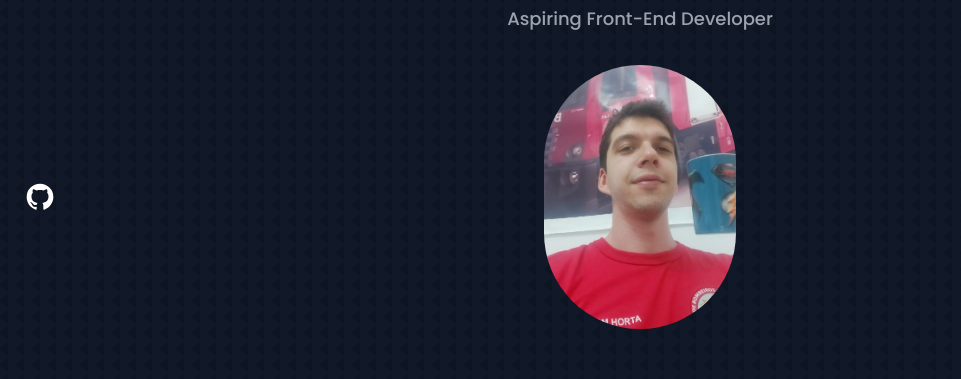
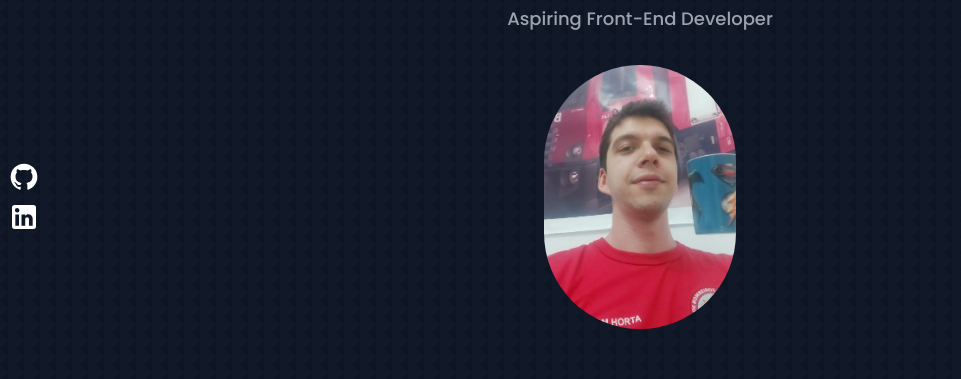
Before and after one commit to eduhorta/portfolio2k23, a React (Vite) app: page / in a window 1280 px wide. Shown: the part 155-534 px from the top of the page, without its empty margins (0-961 px from the left). Built offline with nearby package versions, Linux system fonts and the light colour scheme.

Commit message:
insert linkedin

```diff
--- a/src/components/Header.jsx
+++ b/src/components/Header.jsx
@@ -8,7 +8,7 @@
         <h1 className="mt-3 text-4xl text-sky-500">Eduardo Horta</h1>
         <h5 className="text-lg text-gray-400">Aspiring Front-End Developer</h5>
         <div className="relative">
-          <div className="absolute ml-6 flex h-full w-1/5 items-center">
+          <div className="absolute ml-2 flex h-full w-1/5 flex-col justify-center">
             <a href="https://github.com/eduhorta" target="_blank">
               <svg
                 className="my-auto"
@@ -20,6 +20,23 @@
                 <path
                   fill="currentColor"
                   d="M12 2A10 10 0 0 0 2 12c0 4.42 2.87 8.17 6.84 9.5c.5.08.66-.23.66-.5v-1.69c-2.77.6-3.36-1.34-3.36-1.34c-.46-1.16-1.11-1.47-1.11-1.47c-.91-.62.07-.6.07-.6c1 .07 1.53 1.03 1.53 1.03c.87 1.52 2.34 1.07 2.91.83c.09-.65.35-1.09.63-1.34c-2.22-.25-4.55-1.11-4.55-4.92c0-1.11.38-2 1.03-2.71c-.1-.25-.45-1.29.1-2.64c0 0 .84-.27 2.75 1.02c.79-.22 1.65-.33 2.5-.33c.85 0 1.71.11 2.5.33c1.91-1.29 2.75-1.02 2.75-1.02c.55 1.35.2 2.39.1 2.64c.65.71 1.03 1.6 1.03 2.71c0 3.82-2.34 4.66-4.57 4.91c.36.31.69.92.69 1.85V21c0 .27.16.59.67.5C19.14 20.16 22 16.42 22 12A10 10 0 0 0 12 2Z"
+                />
+              </svg>
+            </a>
+            <a
+              href="https://www.linkedin.com/in/eduardo-horta-9a8453a5/"
+              target="_blank"
+            >
+              <svg
+                className="mt-2"
+                xmlns="http://www.w3.org/2000/svg"
+                width="2em"
+                height="2em"
+                viewBox="0 0 24 24"
+              >
+                <path
+                  fill="currentColor"
+                  d="M19 3a2 2 0 0 1 2 2v14a2 2 0 0 1-2 2H5a2 2 0 0 1-2-2V5a2 2 0 0 1 2-2h14m-.5 15.5v-5.3a3.26 3.26 0 0 0-3.26-3.26c-.85 0-1.84.52-2.32 1.3v-1.11h-2.79v8.37h2.79v-4.93c0-.77.62-1.4 1.39-1.4a1.4 1.4 0 0 1 1.4 1.4v4.93h2.79M6.88 8.56a1.68 1.68 0 0 0 1.68-1.68c0-.93-.75-1.69-1.68-1.69a1.69 1.69 0 0 0-1.69 1.69c0 .93.76 1.68 1.69 1.68m1.39 9.94v-8.37H5.5v8.37h2.77Z"
                 />
               </svg>
             </a>
```
